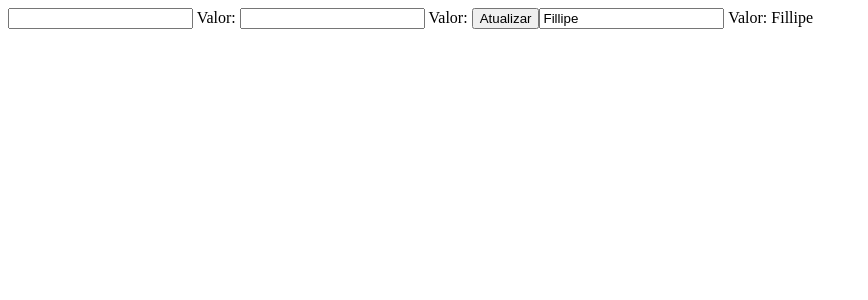
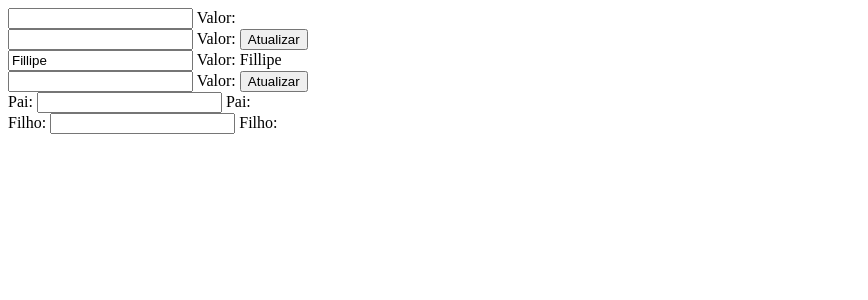
Before and after one commit to fillipe-felix/fundamentos-angular, an Angular app: page / in a window 1280 px wide. Shown: the top 300 px of the page, without its empty margins (0-868 px from the left). Built offline with nearby package versions, Linux system fonts and the light colour scheme.

Commit message:
98. Template Variables: Passagem por Parâmetro e Escopo

```diff
--- a/angular.json
+++ b/angular.json
@@ -105,5 +105,8 @@
         }
       }
     }
+  },
+  "cli": {
+    "analytics": false
   }
 }
--- a/src/app/app.component.html
+++ b/src/app/app.component.html
@@ -1,12 +1,37 @@
 <!--Com change detection-->
 <input #meuInput ngModel type="text">
 Valor: {{ meuInput.value }}
+<br>
 
 <!--Forçando o change detection com o click-->
 <input #meuInput2 type="text">
 Valor: {{ meuInput2.value }}
 <button (click)="changeDetection()">Atualizar</button>
+<br>
 
 <!--Com two way data biding-->
-<input [(ngModel)]="teste" type="text">
-Valor: {{ teste }}
+<input [(ngModel)]="meuInput3" type="text">
+Valor: {{ meuInput3 }}
+<br>
+
+<!--Passagem por parametro e escopo-->
+<input #meuInput4 ngModel type="text">
+Valor: {{ meuInput4.value }}
+
+<button (click)="clicou(meuInput4)">Atualizar</button>
+
+<!--Escopo-->
+
+<div class="primo">
+  <!--  Primo: {{ inputPai.value }}-->
+</div>
+
+<!--os contextos sao criados pelos ng Ex: ngIf ngFor...-->
+<div *ngIf="true" class="pai">
+  Pai: <input #inputPai ngModel type="text">
+  Pai: {{ inputPai.value }}
+  <div class="filho">
+    Filho: <input #inputFilho type="text">
+    Filho: {{ inputPai.value }}
+  </div>
+</div>
--- a/src/app/app.component.ts
+++ b/src/app/app.component.ts
@@ -8,7 +8,7 @@ import { ChangeDetectorRef, Component } from '@angular/core';
 })
 export class AppComponent {
   title = 'fundamentos-angular';
-  teste: string = 'Fillipe';
+  meuInput3: string = 'Fillipe';
 
   constructor(private _cdRef: ChangeDetectorRef) {
   }
@@ -16,4 +16,10 @@ export class AppComponent {
   changeDetection() {
     this._cdRef.detectChanges();
   }
+
+  clicou(meuInput4: HTMLInputElement) {
+    console.log(meuInput4.value);
+
+    meuInput4.value = 'Valor atualizado';
+  }
 }
```
